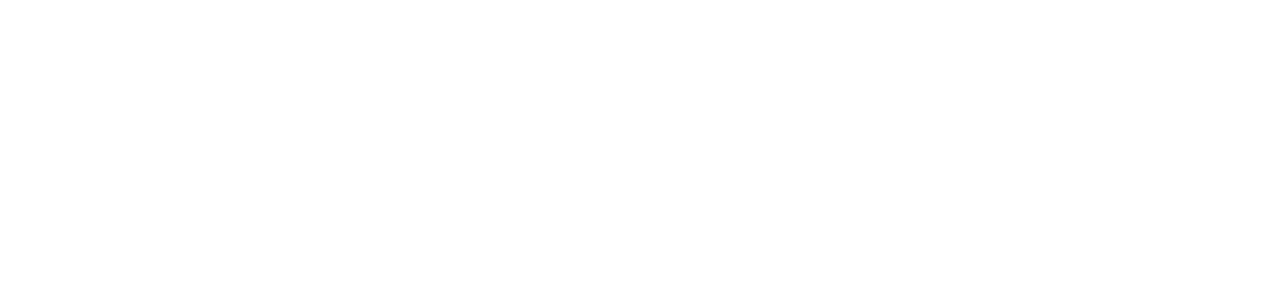
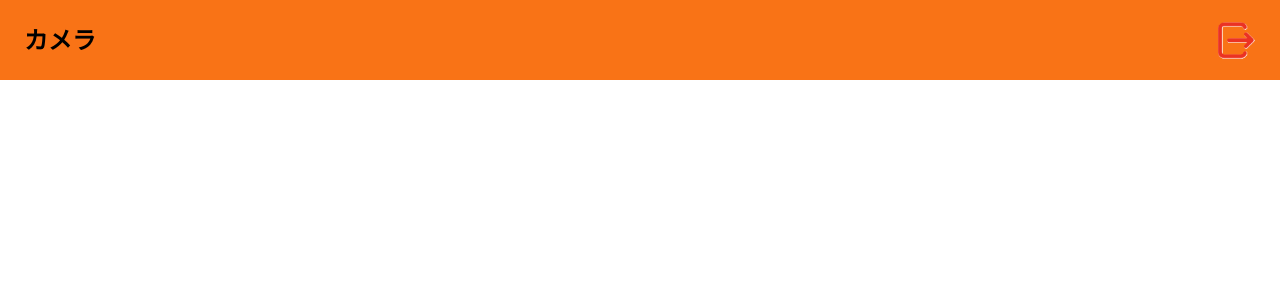
Before and after one commit to jphacks/fk_2503, a React app in the folder frontend/: page /camera in a window 1280 px wide. Before the commit this address had no page. Shown: the top 300 px of the page. Built offline with nearby package versions, Linux system fonts and the light colour scheme; the HTML template or start-up script is replaced by a standard one; what react-swipeable-views-utils would draw is missing.

Commit message:
add: Dockerfileの生成&refactor: Header内のタイトルをprops化

```diff
--- a/frontend/src/App.tsx
+++ b/frontend/src/App.tsx
@@ -1,11 +1,13 @@
 import { Route, Routes } from 'react-router-dom';
-import Home from './src/components/Home/index';
+import Home from './src/pages/Home';
+import CameraScreen from './src/pages/Camera';
 
 export default function App() {
   return (
     <div>
       <Routes>
         <Route path='/' element={<Home />} />
+        <Route path='/camera' element={<CameraScreen />} />
       </Routes>
     </div>
   )
--- a/frontend/src/src/components/Camera/index.tsx
+++ /dev/null
@@ -1,7 +0,0 @@
-export default function CameraScreen() {
-    return (
-        <div>
-
-        </div>
-    )
-}
--- a/frontend/src/src/components/Header/index.tsx
+++ b/frontend/src/src/components/Header/index.tsx
@@ -1,10 +1,14 @@
 import logoutButton from "../../../assets/img/LogoutButton.png"
 
-export default function Header() {
+interface HeaderProps {
+  title: string;
+}
+
+export default function Header({ title }: HeaderProps) {
     return (
         <div className="w-full h-20 bg-orange-500 border-b-gray-100">
             <div className="flex h-full items-center justify-between">
-                <span className="text-2xl font-bold ml-6">リサクリ</span>
+                <span className="text-2xl font-bold ml-6">{title}</span>
                 <img src={logoutButton} alt="ログアウト" className="mr-6 w-10 h-10" />
             </div>
         </div>
--- a/frontend/src/src/components/Home/index.tsx
+++ /dev/null
@@ -1,13 +0,0 @@
-import Header from "../Header"
-import Main from "../Main"
-import SlideShow from "../SlideShow/index"
-
-export default function Home() {
-    return (
-        <div className="flex flex-col min-h-screen">
-            <Header />
-            <SlideShow />
-            <Main />
-        </div>
-    )
-}
--- /dev/null
+++ b/frontend/src/src/pages/Camera/index.tsx
@@ -0,0 +1,9 @@
+import Header from "../../components/Header";
+
+export default function CameraScreen() {
+    return (
+        <div className="flex flex-col min-h-screen">
+            <Header title="カメラ" />
+        </div>
+    )
+}
--- /dev/null
+++ b/frontend/src/src/pages/Home/index.tsx
@@ -0,0 +1,13 @@
+import Header from "../../components/Header"
+import Main from "../../components/Main"
+import SlideShow from "../../components/SlideShow"
+
+export default function Home() {
+    return (
+        <div className="flex flex-col min-h-screen">
+            <Header title="ホーム"/>
+            <SlideShow />
+            <Main />
+        </div>
+    )
+}
```
